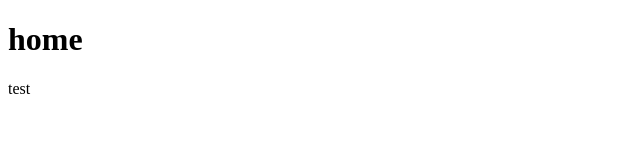
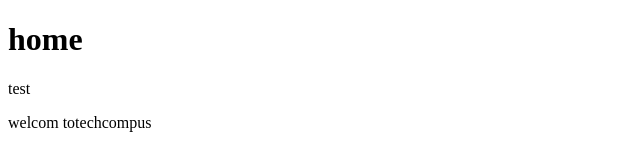
Before and after one commit to ahlamtechcompus1/techCompus---one, a plain HTML site: page index.html in a window 1280 px wide. Shown: the whole page, without its empty margins (0-640 px from the left). Drawn offline with Linux system fonts and the light colour scheme.

Commit message:
add new line

```diff
--- a/index.html
+++ b/index.html
@@ -6,5 +6,6 @@
 <body>
 <h1> home</h1>
 <p>test</p>
+<p>welcom totechcompus</p>
 </body>
 </html>
```
